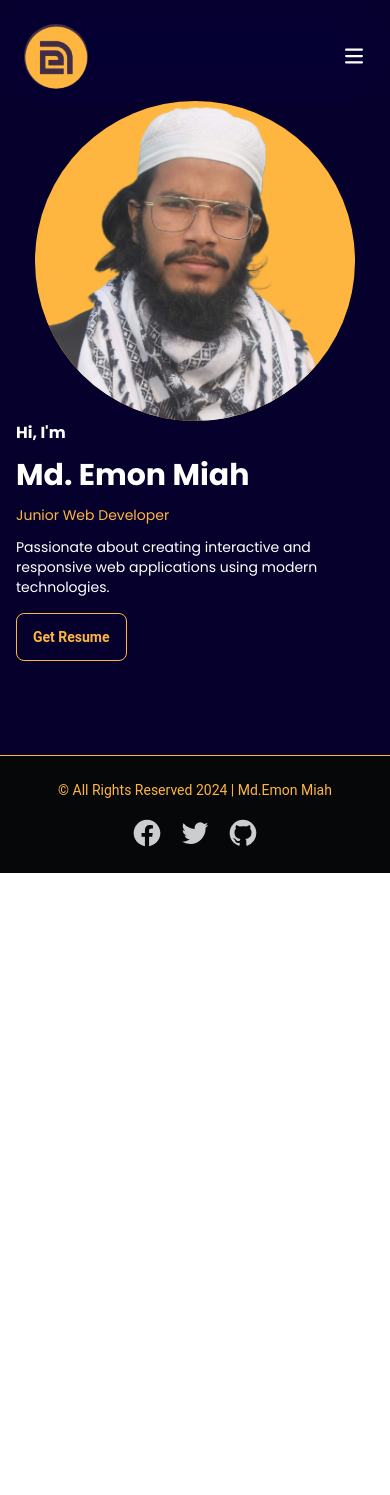
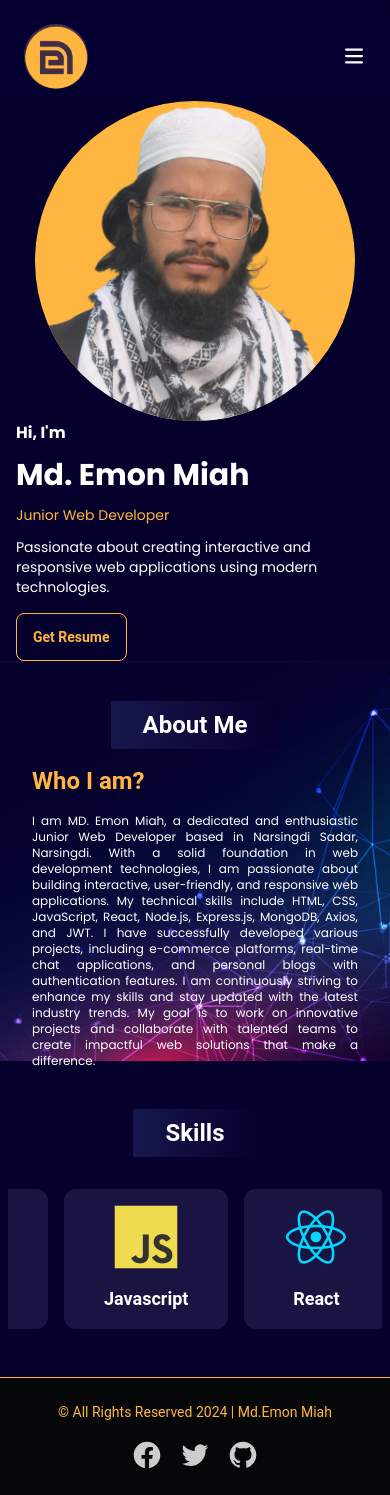
Before and after one commit to umayermdemon/emon-s-portfolio, a React (Vite) app: page / in a window 390 px wide. Before the commit the page ends 873 px from the top, so only its background shows below. Built offline with nearby package versions, Linux system fonts and the light colour scheme.

Commit message:
About section responsived

```diff
--- a/src/Pages/Home/AboutMe/AboutMe.jsx
+++ b/src/Pages/Home/AboutMe/AboutMe.jsx
@@ -6,20 +6,27 @@ const AboutMe = () => {
       <img
         src={bg}
         alt=""
-        className="border-none h-[500px] w-full object-cover"
+        className="border-none h-[400px] md:h-[450px] lg:h-[500px] w-full object-cover"
       />
 
-      <div className="flex flex-row justify-between max-w-7xl absolute top-28 left-80">
-        <div className="flex-1 transform -rotate-45">
+      <div className="flex flex-col lg:flex-row justify-between lg:max-w-7xl absolute top-10 md:top-16 lg:top-28 lg:left-80">
+        <div className="flex-1 lg:transform lg:-rotate-45 hidden lg:block">
           <h2 className="text-3xl font-semibold text-[#FFB641] text-center">
             About Me
           </h2>
         </div>
-        <div className="flex-1">
+        <div className="block lg:hidden">
+          <div className="flex justify-center ">
+            <h1 className=" text-2xl mb-4 text-white gradient px-8 rounded-sm py-2 font-semibold">
+              About Me
+            </h1>
+          </div>
+        </div>
+        <div className="flex-1 mx-8 lg:mx-0">
           <h2 className="text-2xl text-[#FFB641]/[60] font-semibold pb-4">
             Who I am?
           </h2>
-          <p className="text-justify text-white font-poppins">
+          <p className="text-justify text-white text-xs md:text-base font-poppins">
             I am MD. Emon Miah, a dedicated and enthusiastic Junior Web
             Developer based in Narsingdi Sadar, Narsingdi. With a solid
             foundation in web development technologies, I am passionate about
--- a/src/Pages/Home/Banner/Banner.jsx
+++ b/src/Pages/Home/Banner/Banner.jsx
@@ -10,7 +10,7 @@ const Banner = () => {
           <h1 className="text-base md:text-2xl text-white font-bold font-poppins">
             Hi, I'm{" "}
           </h1>
-          <h1 className="text-3xl md:text-6xl text-white font-bold font-poppins">
+          <h1 className="text-3xl md:text-5xl lg:text-6xl text-white font-bold font-poppins">
             Md. Emon Miah{" "}
           </h1>
           <h2 className="text-[#FFB641] text-sm md:text-base font-poppins">Junior Web Developer</h2>
--- a/src/Pages/Home/Home/Home.jsx
+++ b/src/Pages/Home/Home/Home.jsx
@@ -6,8 +6,8 @@ const Home = () => {
   return (
     <div>
       <Banner />
-      {/* <AboutMe />
-      <Skills /> */}
+      <AboutMe />
+      <Skills />
     </div>
   );
 };
--- a/src/Pages/Home/Skills/Skills.jsx
+++ b/src/Pages/Home/Skills/Skills.jsx
@@ -16,11 +16,11 @@ const Skills = () => {
   return (
     <div className="my-12">
       <div className="flex justify-center ">
-        <h1 className=" text-3xl text-white gradient px-8 rounded-sm py-2 font-semibold">
+        <h1 className=" text-2xl lg:text-3xl text-white gradient px-8 rounded-sm py-2 font-semibold">
           Skills
         </h1>
       </div>
-      <div className="pt-8 max-w-7xl mx-auto">
+      <div className="pt-8 lg:max-w-7xl mx-2 lg:mx-auto">
         <Marquee>
           <div className="px-10 py-4 bg-[#1a1443] rounded-xl ml-4 flex flex-col items-center gap-4">
             <img src={html} className="w-16" />
```
